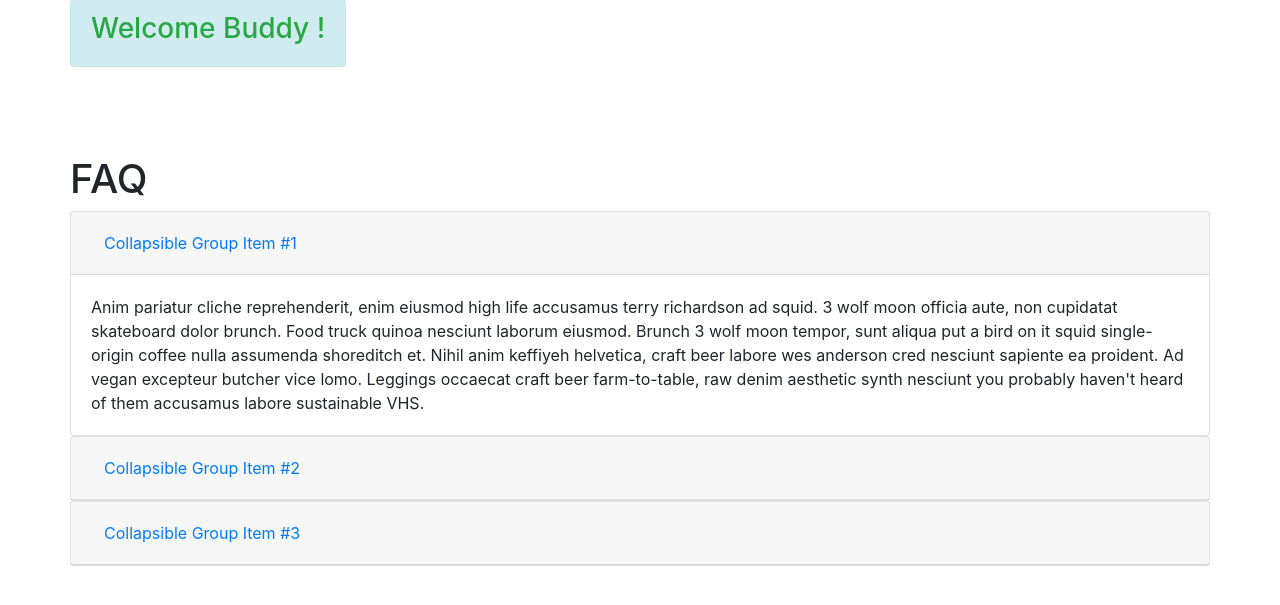
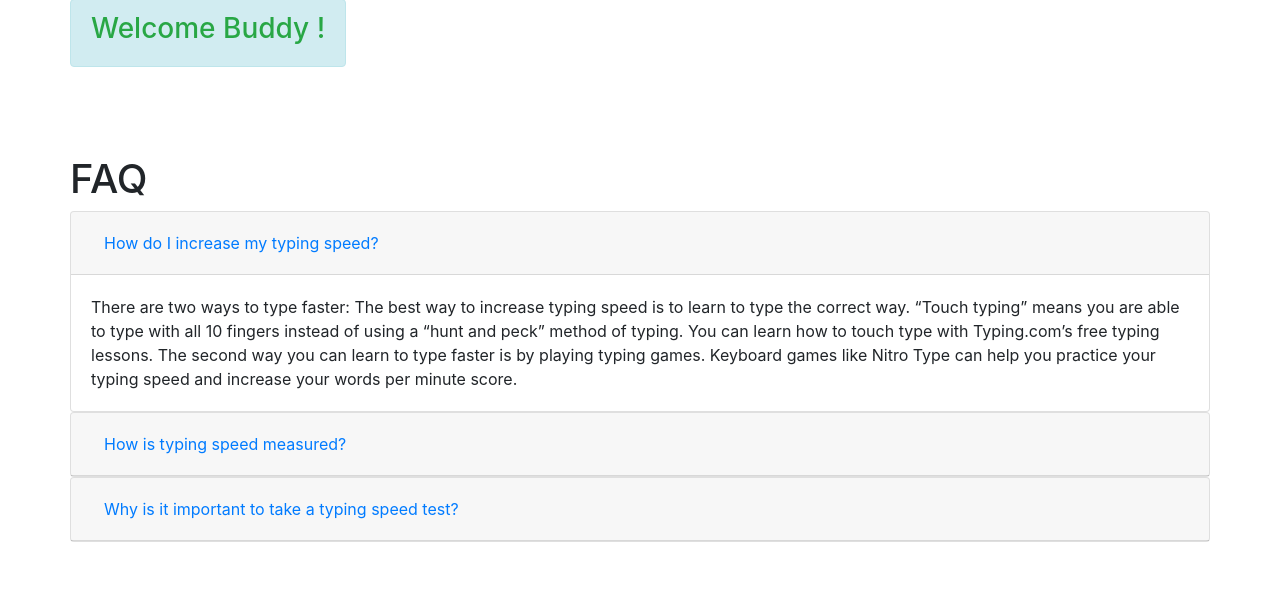
Before and after one commit to HAPPY-CHANDRU-RAJU/word-per-minute, a PHP site: page / in a window 1280 px wide. Shown: the part 97-702 px from the top of the page. Run offline with PHP 8.4, Linux system fonts and the light colour scheme; the visitor is signed in with stand-in values (Sample User, id 1); data that the repository does not hold is empty; some libraries are stand-ins or nearby versions.

Commit message:
content change

```diff
--- a/wpm-final/faq.php
+++ b/wpm-final/faq.php
@@ -4,19 +4,17 @@
             <h5 class="mb-0">
                 <button class="btn btn-link" data-toggle="collapse" data-target="#collapseOne" aria-expanded="true"
                     aria-controls="collapseOne">
-                    Collapsible Group Item #1
-                </button>
+                    How do I increase my typing speed? </button>
             </h5>
         </div>
 
         <div id="collapseOne" class="collapse show" aria-labelledby="headingOne" data-parent="#accordion">
             <div class="card-body">
-                Anim pariatur cliche reprehenderit, enim eiusmod high life accusamus terry richardson ad squid. 3 wolf
-                moon officia aute, non cupidatat skateboard dolor brunch. Food truck quinoa nesciunt laborum eiusmod.
-                Brunch 3 wolf moon tempor, sunt aliqua put a bird on it squid single-origin coffee nulla assumenda
-                shoreditch et. Nihil anim keffiyeh helvetica, craft beer labore wes anderson cred nesciunt sapiente ea
-                proident. Ad vegan excepteur butcher vice lomo. Leggings occaecat craft beer farm-to-table, raw denim
-                aesthetic synth nesciunt you probably haven't heard of them accusamus labore sustainable VHS.
+                There are two ways to type faster: The best way to increase typing speed is to learn to type the correct
+                way. “Touch typing” means you are able to type with all 10 fingers instead of using a “hunt and peck”
+                method of typing. You can learn how to touch type with Typing.com’s free typing lessons. The second way
+                you can learn to type faster is by playing typing games. Keyboard games like Nitro Type can help you
+                practice your typing speed and increase your words per minute score.
             </div>
         </div>
     </div>
@@ -25,19 +23,14 @@
             <h5 class="mb-0">
                 <button class="btn btn-link collapsed" data-toggle="collapse" data-target="#collapseTwo"
                     aria-expanded="false" aria-controls="collapseTwo">
-                    Collapsible Group Item #2
+                    How is typing speed measured?
                 </button>
             </h5>
         </div>
         <div id="collapseTwo" class="collapse" aria-labelledby="headingTwo" data-parent="#accordion">
             <div class="card-body">
-                Anim pariatur cliche reprehenderit, enim eiusmod high life accusamus terry richardson ad squid. 3 wolf
-                moon officia aute, non cupidatat skateboard dolor brunch. Food truck quinoa nesciunt laborum eiusmod.
-                Brunch 3 wolf moon tempor, sunt aliqua put a bird on it squid single-origin coffee nulla assumenda
-                shoreditch et. Nihil anim keffiyeh helvetica, craft beer labore wes anderson cred nesciunt sapiente ea
-                proident. Ad vegan excepteur butcher vice lomo. Leggings occaecat craft beer farm-to-table, raw denim
-                aesthetic synth nesciunt you probably haven't heard of them accusamus labore sustainable VHS.
-            </div>
+                Typing speed is measured by the number of words you can type correctly in a set amount of time. A “word”
+                is equivalent to five keystrokes. </div>
         </div>
     </div>
     <div class="card">
@@ -45,19 +38,15 @@
             <h5 class="mb-0">
                 <button class="btn btn-link collapsed" data-toggle="collapse" data-target="#collapseThree"
                     aria-expanded="false" aria-controls="collapseThree">
-                    Collapsible Group Item #3
-                </button>
+                    Why is it important to take a typing speed test? </button>
             </h5>
         </div>
         <div id="collapseThree" class="collapse" aria-labelledby="headingThree" data-parent="#accordion">
             <div class="card-body">
-                Anim pariatur cliche reprehenderit, enim eiusmod high life accusamus terry richardson ad squid. 3 wolf
-                moon officia aute, non cupidatat skateboard dolor brunch. Food truck quinoa nesciunt laborum eiusmod.
-                Brunch 3 wolf moon tempor, sunt aliqua put a bird on it squid single-origin coffee nulla assumenda
-                shoreditch et. Nihil anim keffiyeh helvetica, craft beer labore wes anderson cred nesciunt sapiente ea
-                proident. Ad vegan excepteur butcher vice lomo. Leggings occaecat craft beer farm-to-table, raw denim
-                aesthetic synth nesciunt you probably haven't heard of them accusamus labore sustainable VHS.
-            </div>
+                Taking a typing speed test establishes your average typing speed (WPM) and accuracy, which is an
+                important baseline to know so you can increase speed and improve accuracy with practice. Periodically
+                taking typing speed tests can help you track your progress and measure improvement. You even can use
+                your WPM score from the typing test on your resume to highlight your administrative skills </div>
         </div>
     </div>
 </div>
```
